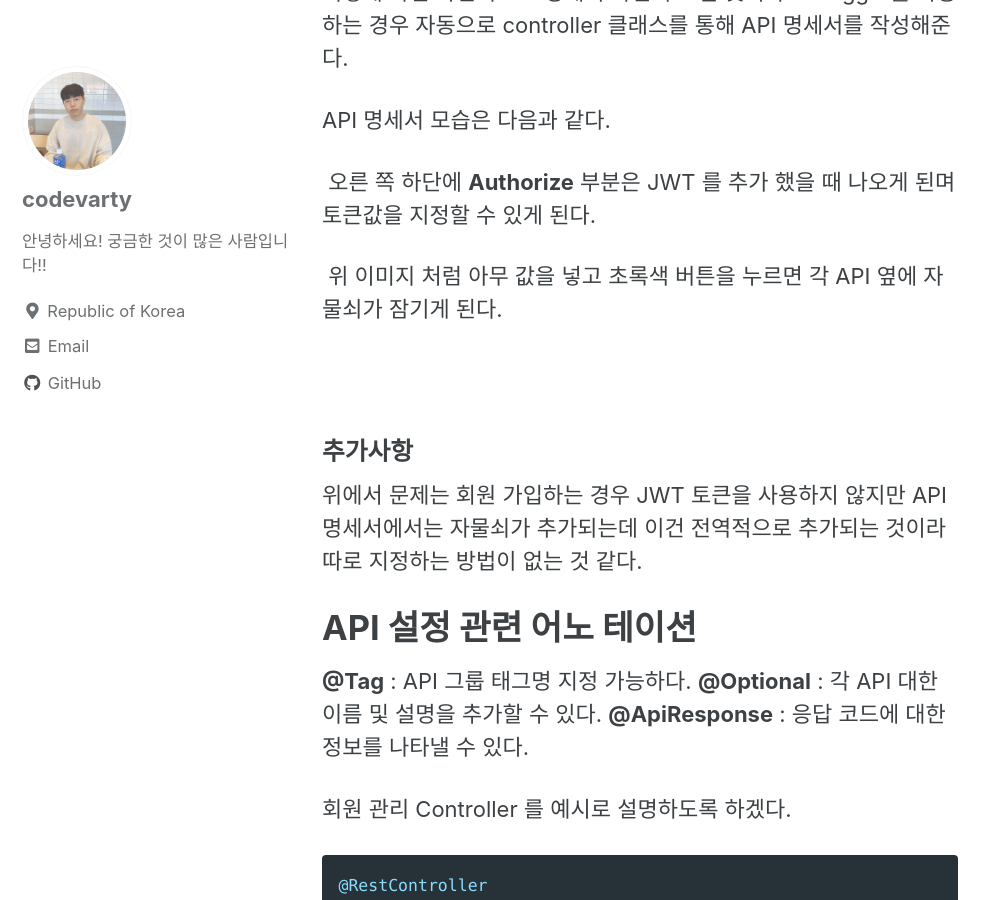
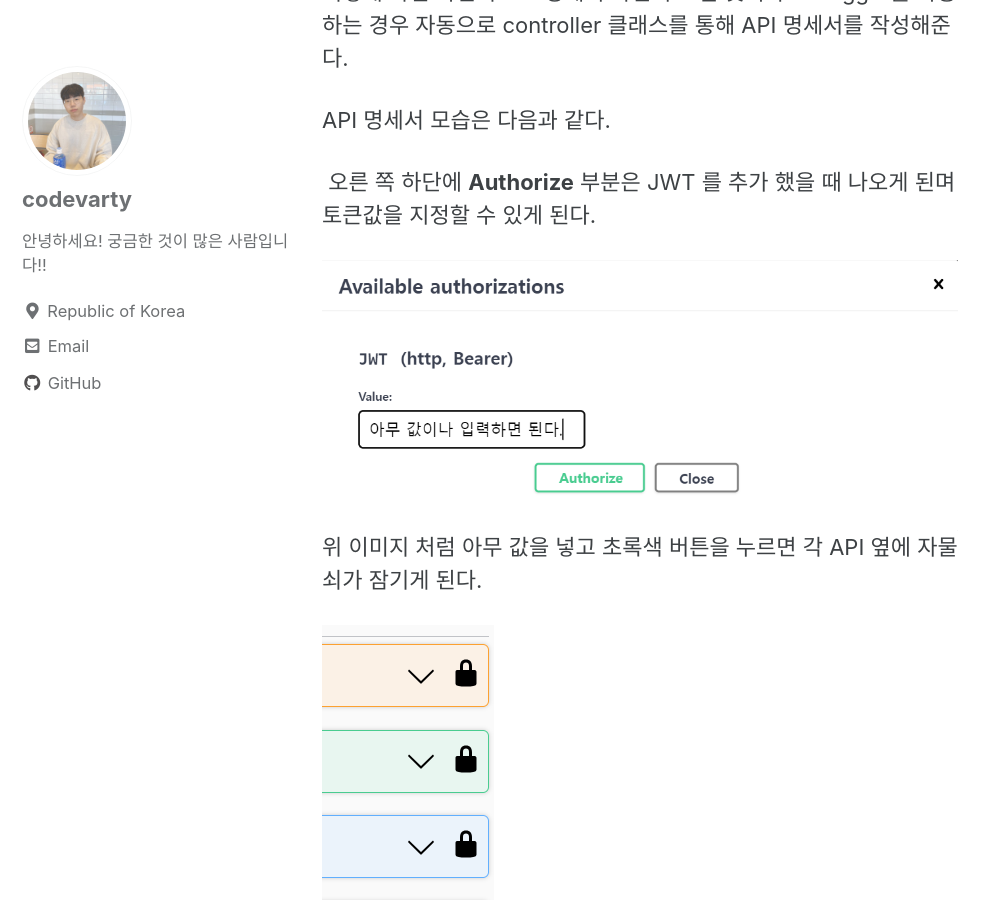
Before and after one commit to codevarty/codevarty.github.io, a Jekyll site: the page built from _posts/2024-04-28-spring-boot-swagger.md, in a window 1280 px wide and 900 px high, scrolled down 2778 px. Shown: the whole window, without its empty margins (0-998 px from the left). Built offline with Jekyll 4.4.1, drawn with Linux system fonts in a browser that asks for light colours; cached includes are drawn as plain includes.

Commit message:
vault backup: 2024-04-29 00:15:47

```diff
--- a/_posts/2024-04-28-spring-boot-swagger.md
+++ b/_posts/2024-04-28-spring-boot-swagger.md
@@ -91,10 +91,10 @@ API 명세서 모습은 다음과 같다.
 ![](../assets/images/post/Pasted%20image%2020240429000105.png)
 오른 쪽 하단에 **Authorize** 부분은 JWT 를 추가 했을 때 나오게 된며 토큰값을 지정할 수 있게 된다.
 
-![](../assets/images/post/Pasted%20image%2020240429000212.png)
+![](/assets/images/post/Pasted%20image%2020240429000212.png)
 위 이미지 처럼 아무 값을 넣고 초록색 버튼을 누르면 각 API 옆에 자물쇠가 잠기게 된다.
 
-![](../assets/images/post/Pasted%20image%2020240429000315.png)
+![](/assets/images/post/Pasted%20image%2020240429000315.png)
 
 ### 추가사항
 위에서 문제는 회원 가입하는 경우 JWT 토큰을 사용하지 않지만 API 명세서에서는 자물쇠가 추가되는데 이건 전역적으로 추가되는 것이라 따로 지정하는 방법이 없는 것 같다.
@@ -148,7 +148,7 @@ public class UserController {
 
 위 코드에 대한 예시는 다음과 같다.
 
-![](../assets/images/post/Pasted%20image%2020240428235624.png)
+![](/assets/images/post/Pasted%20image%2020240428235624.png)
 
 그리고 dto 클래스에서 **@Schema** 어노테이션을 통해 입력 값에 대한 설명과 예시를 줄 수 있다.
 
@@ -177,7 +177,7 @@ public class SignupUser {
 
 위 코드에 대한 예시는 아래와 같다.
 
-![](../assets/images/post/Pasted%20image%2020240428235946.png)
+![](/assets/images/post/Pasted%20image%2020240428235946.png)
 
 Example Value 를 통해 입력 값 예시를 설정할 수 있다.
 
@@ -190,11 +190,11 @@ Example Value 를 통해 입력 값 예시를 설정할 수 있다.
 
 (성공 표시)
 
-![](../assets/images/post/Pasted%20image%2020240429000650.png)
+![](/assets/images/post/Pasted%20image%2020240429000650.png)
 
 (실패 표시)
 
-![](../assets/images/post/Pasted%20image%2020240429000807.png)
+![](/assets/images/post/Pasted%20image%2020240429000807.png)
 
 # 결론
 API 명세서를 만드는 필요성에 대해 처음에는 알지 못했지만 프론트엔드와의 원할하게 작업하는데 API 명세서를 작성하는 것이 중요하다는 것을 깨닫게 되었다. 위 설명 부분에서는 코드라던지 생략된 부분이 많이 있는데 **Swagger 사용에 대해 초점**을 맞추다 보니 불필요한 코드를 안 보여주기 위해 이렇게 작성을 하였다.
```
